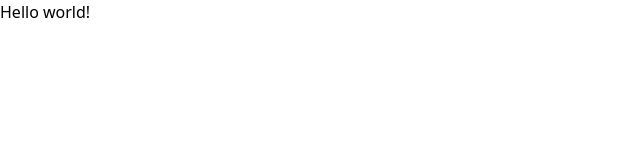
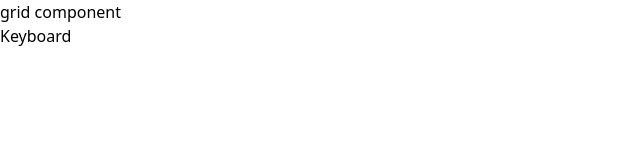
Before and after one commit to denisgershovich/wordle, a React (Vite) app: page / in a window 1280 px wide. Shown: the top 160 px of the page, without its empty margins (0-640 px from the left). Built offline with nearby package versions, Linux system fonts and the light colour scheme.

Commit message:
chore: Create components folder

```diff
--- a/src/App.tsx
+++ b/src/App.tsx
@@ -1,10 +1,14 @@
 import { useState } from 'react';
+
+import Keyboard from './components/Keyboard';
+import Grid from './components/Grid';
 
 function App() {
 
-  return     <h1 className="text-3xl font-bold underline text-orange-700">
-  Hello world!
-</h1>
+  return <main>
+    <Grid />
+    <Keyboard />
+  </main>
 
 }
 
--- /dev/null
+++ b/src/components/Grid.tsx
@@ -0,0 +1,7 @@
+
+const Grid = () => {
+
+    return <div>grid component</div>
+}
+
+export default Grid
--- /dev/null
+++ b/src/components/Keyboard.tsx
@@ -0,0 +1,7 @@
+
+const Keyboard = () => {
+
+    return <div>Keyboard</div>
+}
+
+export default Keyboard
```
